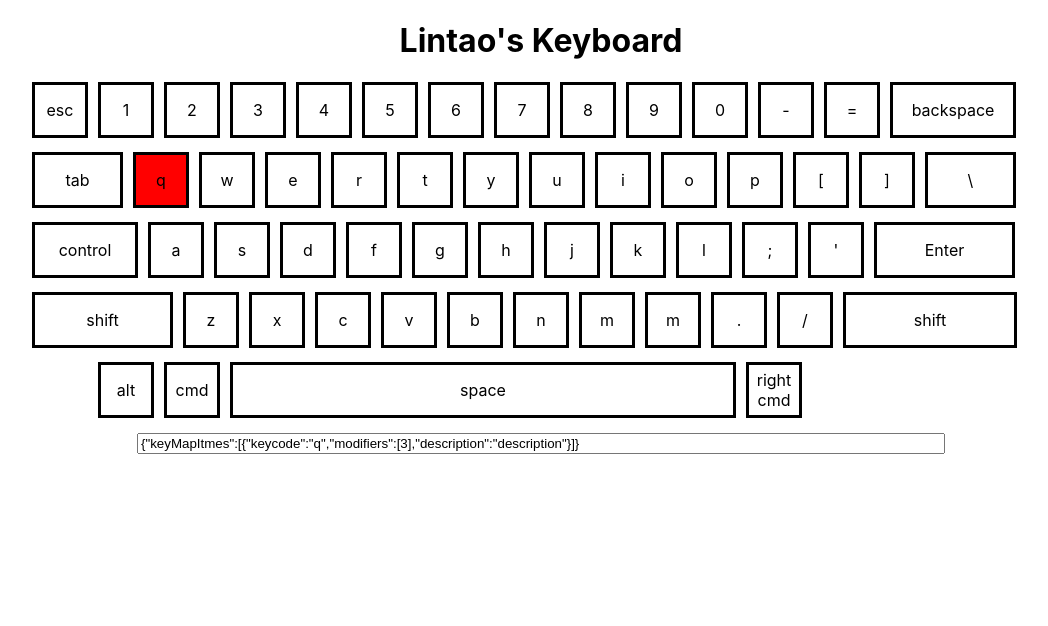
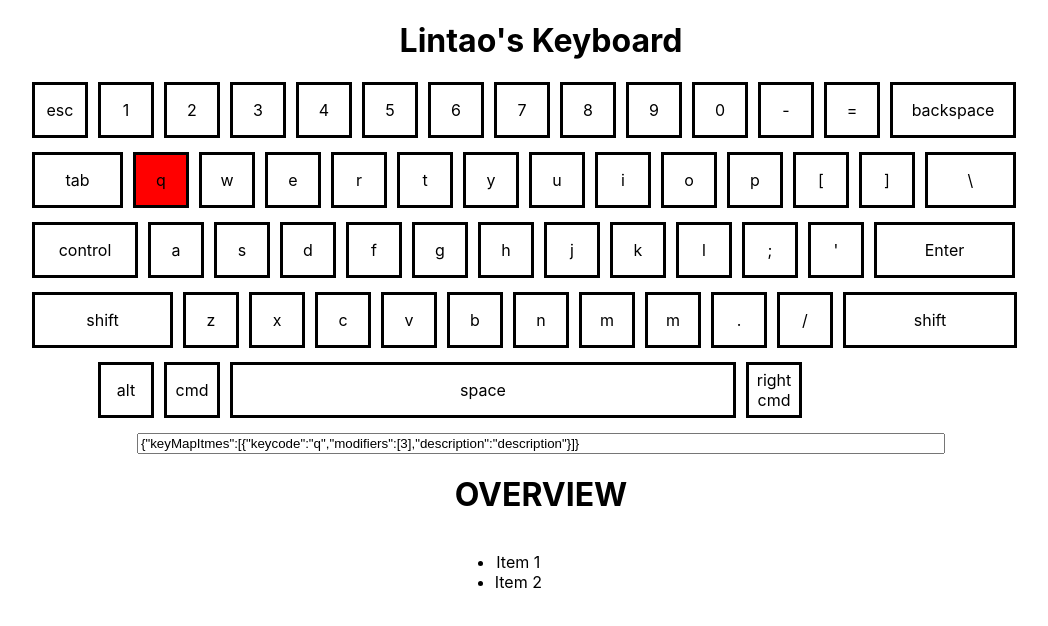
Before and after one commit to LintaoAmons/Keyboard, a React (Create React App) app: page / in a window 1280 px wide. Shown: the top 626 px of the page, without its empty margins (99-1147 px from the left). Built offline with nearby package versions, Linux system fonts and the light colour scheme.

Commit message:
add keymapOverview

```diff
--- a/src/App.tsx
+++ b/src/App.tsx
@@ -1,5 +1,6 @@
 import React from 'react';
 import { Keyboard } from './core/Keyboard'
+import { KeyMapOverview } from './core/KeyMapOverview/KeyMapOverview';
 import './App.css';
 
 function App() {
@@ -7,6 +8,7 @@ function App() {
     <div className="App">
       <h1>Lintao's Keyboard</h1>
       <Keyboard />
+      <KeyMapOverview />
     </div>
   );
 }
--- /dev/null
+++ b/src/core/KeyMapOverview/KeyMapOverview.module.scss
@@ -0,0 +1,9 @@
+.container {
+	display: flex;
+	flex-direction: column;
+	align-items: flex-start;
+}
+
+.header {
+	align-self: center;
+}
--- /dev/null
+++ b/src/core/KeyMapOverview/KeyMapOverview.tsx
@@ -0,0 +1,13 @@
+import styles from './KeyMapOverview.module.scss'
+const KeyMapOverview: React.FC = () => {
+	return <div className={styles.container}>
+		<h1 className={styles.header}>OVERVIEW</h1>
+		<ul>
+			<li>Item 1</li>
+			<li>Item 2</li>
+		</ul>
+
+	</div>
+}
+
+export { KeyMapOverview }
--- a/src/core/OneButton/OneButton.tsx
+++ b/src/core/OneButton/OneButton.tsx
@@ -29,7 +29,7 @@ const OneButton: React.FC<OneButtonProps> = (props) => {
   }
 
   const hasKeyMapping: (description?: string) => string | null = description => {
-    if ( description == null ) return null
+    if (description == null) return null
     return styles.hasKeyMapping
   }
 
@@ -42,7 +42,7 @@ const OneButton: React.FC<OneButtonProps> = (props) => {
   }
 
   return (
-    <div className={calculateStyle(props.size, props.hidden)}>
+    <div className={calculateStyle(props.size, props.hidden)} >
       <span>{props.keycode}</span>
     </div>
   )
```
